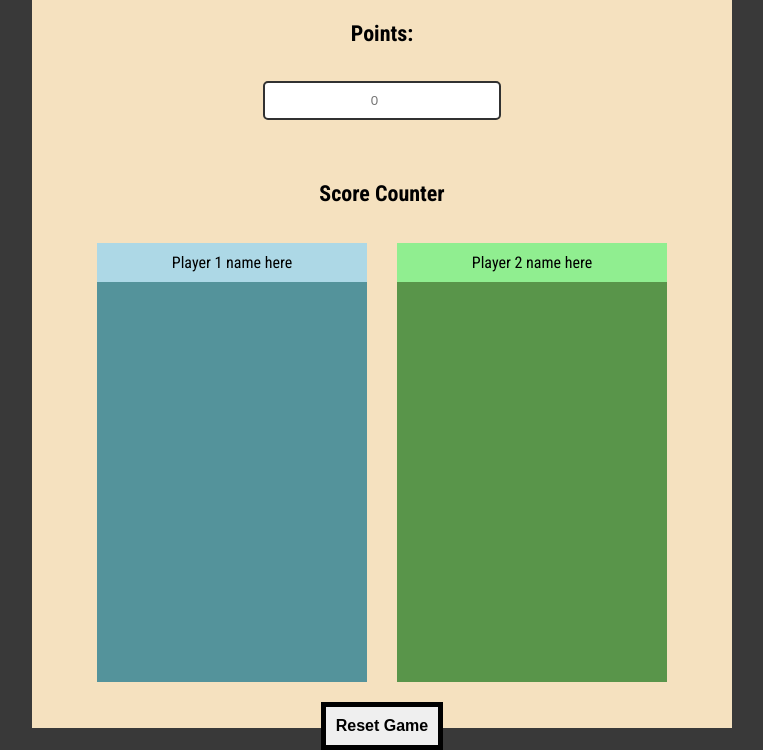
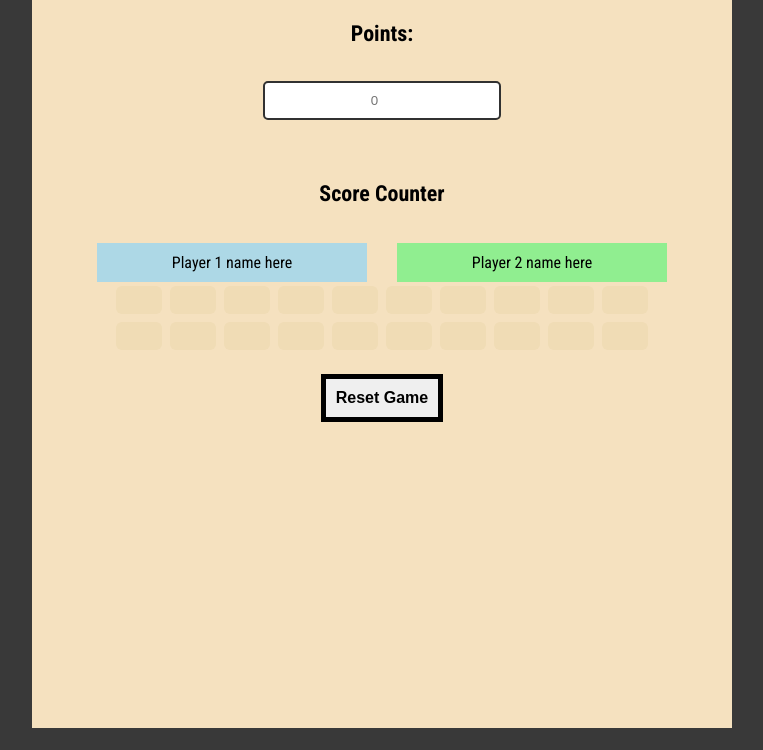
Before and after one commit to Martin80451/darts-peli-ryhm--7, a plain HTML site: page scorecounter.html in a window 1280 px wide. Shown: the part 72-822 px from the top of the page, without its empty margins (258-1021 px from the left). After the commit the page ends 800 px from the top, so only its background shows below. Drawn offline with Linux system fonts and the light colour scheme; a web font is replaced by a local one.

Commit message:
Horizontal scoreboard
Piste taulukko tulkitaan nyt sivuttain.

Minimi muutoksia Html:än, CSS:n ja JS:n

```diff
--- a/scorecounter.html
+++ b/scorecounter.html
@@ -36,68 +36,20 @@
         <div id="player2Name">Player 2 name here</div>
       </div>
       <div class="scoreboard">
+        <!--Asetetaan taulukot horisontaalisesti-->
         <table id="player1Score">
           <tr>
-            <td></td>
-          </tr>
-          <tr>
-            <td></td>
-          </tr>
-          <tr>
-            <td></td>
-          </tr>
-          <tr>
-            <td></td>
-          </tr>
-          <tr>
-            <td></td>
-          </tr>
-          <tr>
-            <td></td>
-          </tr>
-          <tr>
-            <td></td>
-          </tr>
-          <tr>
-            <td></td>
-          </tr>
-          <tr>
-            <td></td>
-          </tr>
-          <tr>
-            <td></td>
+            <td></td><td></td><td></td><td></td><td></td>
+            <td></td><td></td><td></td><td></td><td></td>
           </tr>
         </table>
+      </div>
+
+      <div class="scoreboard">
         <table id="player2Score">
           <tr>
-            <td></td>
-          </tr>
-          <tr>
-            <td></td>
-          </tr>
-          <tr>
-            <td></td>
-          </tr>
-          <tr>
-            <td></td>
-          </tr>
-          <tr>
-            <td></td>
-          </tr>
-          <tr>
-            <td></td>
-          </tr>
-          <tr>
-            <td></td>
-          </tr>
-          <tr>
-            <td></td>
-          </tr>
-          <tr>
-            <td></td>
-          </tr>
-          <tr>
-            <td></td>
+            <td></td><td></td><td></td><td></td><td></td>
+            <td></td><td></td><td></td><td></td><td></td>
           </tr>
         </table>
       </div>
--- a/scorecounter.js
+++ b/scorecounter.js
@@ -26,9 +26,9 @@ function addToScore(e) {
     otherHeaders[0].classList.remove("activeBorder");
     otherHeaders[0].classList.add("noBorder");
   }
-
-  for (let j = 0; j < table.rows.length; j++) {
-    table.rows[j].cells[0].innerHTML = newestTenPoints[j]
+  //Lisätään pisteet taulukkoon horisontaalisesti
+  for (let j = 0; j < table.rows[0].cells.length; j++) {
+    table.rows[0].cells[j].innerHTML = newestTenPoints[j]
       ? newestTenPoints[j]
       : "";
   }
--- a/styles.css
+++ b/styles.css
@@ -139,22 +139,29 @@ input {
   border: 5px solid white;
 }
 
-#player1Score {
-  width: 270px;
-  height: 400px;
-  margin: 0px 15px;
-  padding: 10px;
-  text-align: center;
-  background-color: rgb(84, 147, 155);
+#player1Score,
+#player2Score {
+  display: flex;
+  flex-direction: row;   /* Tekee taulukosta horisontaalisen */
+  justify-content: center;
+  align-items: center;
 }
-#player2Score {
-  width: 270px;
-  height: 400px;
-  margin: 0px 15px;
-  padding: 10px;
-  text-align: center;
-  background-color: rgb(89, 149, 74);
+
+#player1Score tr,
+#player2Score tr {
+  display: flex;        /* Tekee rivistä joustavan taulukon */
 }
+
+#player1Score td,
+#player2Score td {
+  padding: 8px;
+  margin: 4px;
+  background: #f0dcb5;
+  border-radius: 6px;
+  width: 30px;
+}
+
+
 #resetGame {
   display: flex;
   margin: 20px auto;
```
